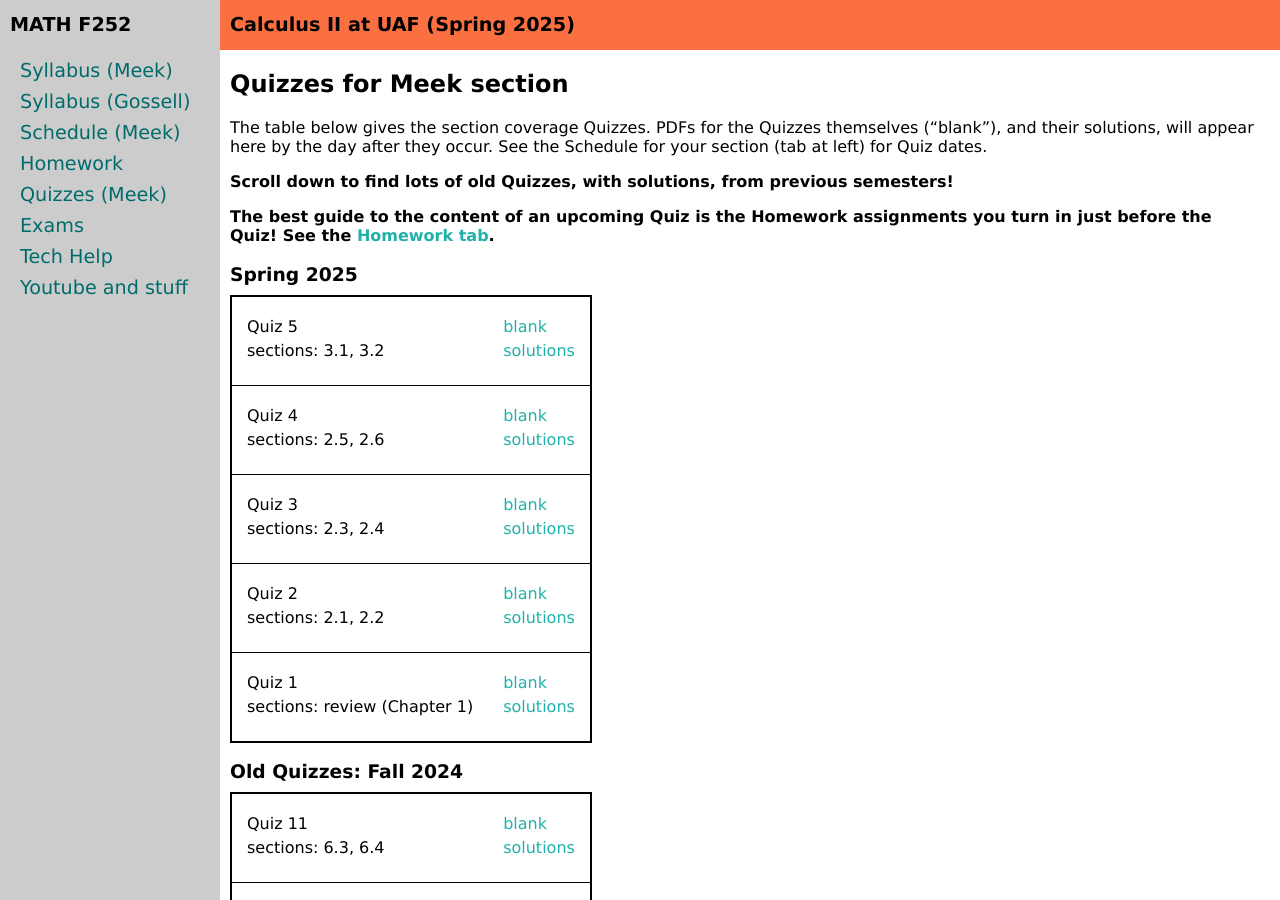
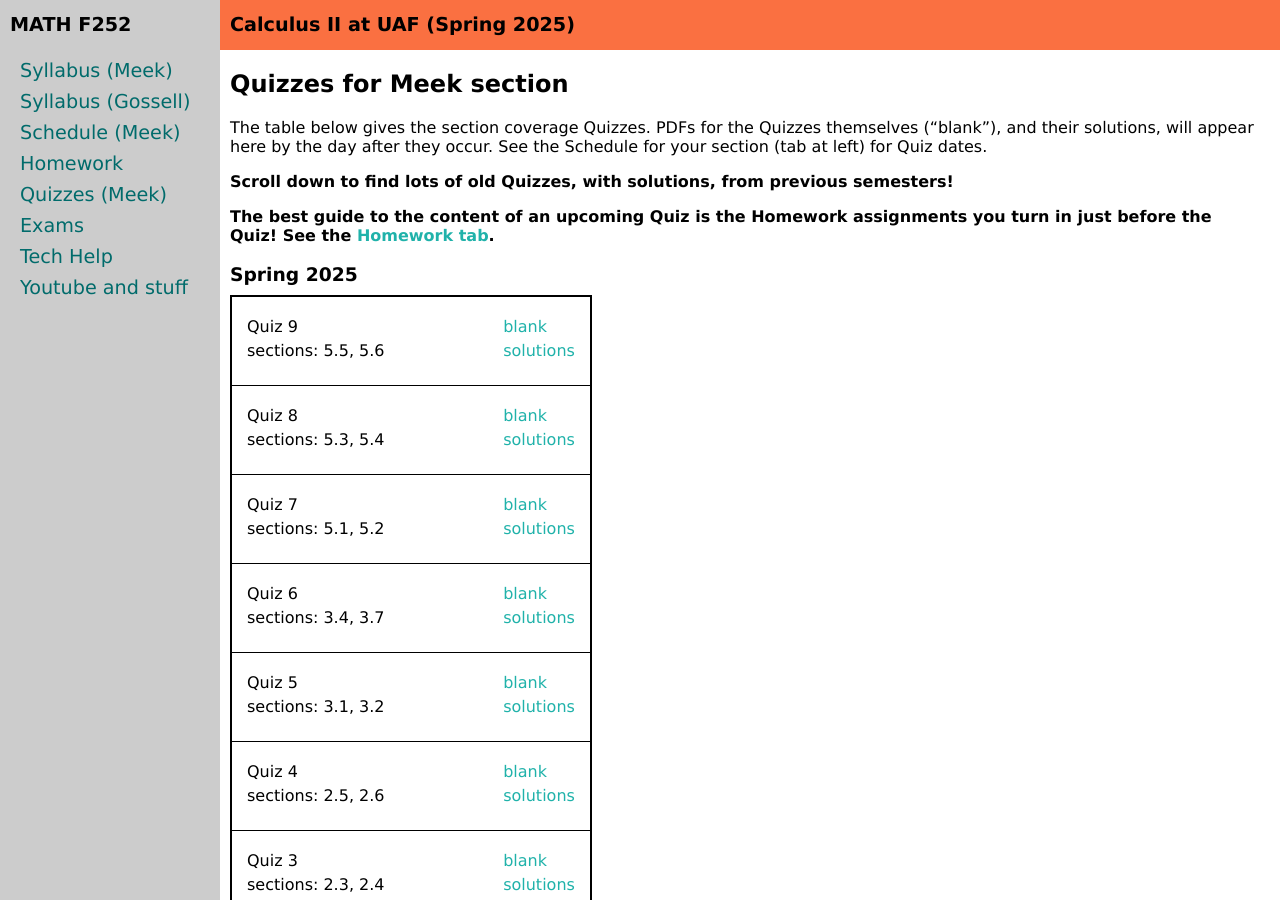
Before and after one commit to uaf-math/calc2, a Jekyll site: the page built from quizzes.md, in a window 1280 px wide and 900 px high. Built offline with Jekyll 4.4.1, drawn with Linux system fonts in a browser that asks for light colours.

Commit message:
added quizzes and solutions

```diff
--- a/_data/quizzesS25.yml
+++ b/_data/quizzesS25.yml
@@ -1,6 +1,22 @@
 semester: Spring 2025 (Meek's section)
 home: assets/quizzes/S25/Meek
 quizzes:
+- name: Quiz 9
+  sections: 5.5, 5.6
+  blank: quiz09.pdf
+  solutions: quiz09Sols.pdf
+- name: Quiz 8
+  sections: 5.3, 5.4
+  blank: quiz08.pdf
+  solutions: quiz08Sols.pdf
+- name: Quiz 7
+  sections: 5.1, 5.2
+  blank: quiz07.pdf
+  solutions: quiz07Sols.pdf
+- name: Quiz 6
+  sections: 3.4, 3.7
+  blank: quiz06.pdf
+  solutions: quiz06Sols.pdf
 - name: Quiz 5
   sections: 3.1, 3.2
   blank: quiz05.pdf
```
Also changed, not shown: 12 other files.
